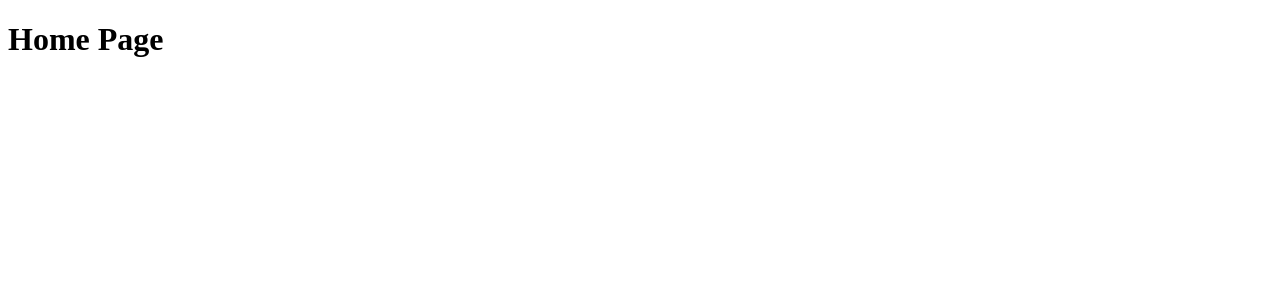
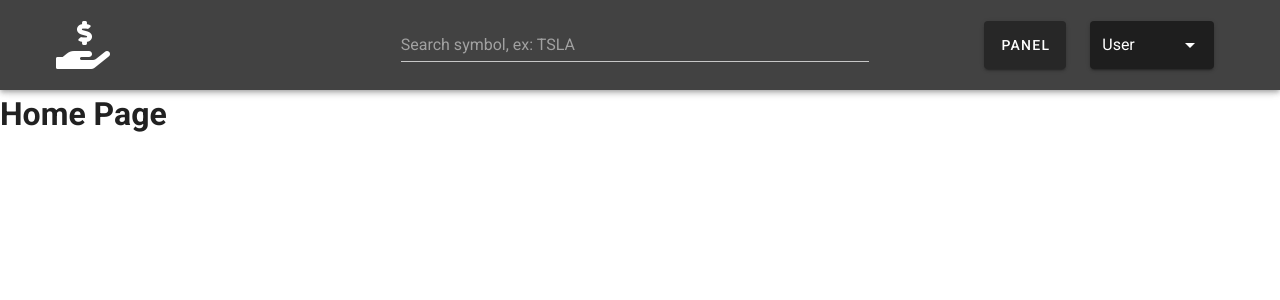
Before and after one commit to taskiranumut/stock-market-app-vue2, a Vue app: page / in a window 1280 px wide. Shown: the top 300 px of the page. Built offline with nearby package versions, Linux system fonts and the light colour scheme.

Commit message:
add AppHeader component

```diff
--- a/public/index.html
+++ b/public/index.html
@@ -1,17 +1,27 @@
 <!DOCTYPE html>
-<html lang="">
+<html lang="en">
+
 <head>
   <meta charset="utf-8">
   <meta http-equiv="X-UA-Compatible" content="IE=edge">
   <meta name="viewport" content="width=device-width,initial-scale=1.0">
   <link rel="icon" href="<%= BASE_URL %>favicon.ico">
-    <title><%= htmlWebpackPlugin.options.title %></title>
+  <title>
+    <%= htmlWebpackPlugin.options.title %>
+  </title>
+  <link rel="stylesheet" href="https://fonts.googleapis.com/css?family=Roboto:100,300,400,500,700,900">
+  <link rel="stylesheet" href="https://cdn.jsdelivr.net/npm/@mdi/font@latest/css/materialdesignicons.min.css">
+  <link rel="stylesheet" href="https://use.fontawesome.com/releases/v5.15.4/css/all.css"
+    integrity="sha384-DyZ88mC6Up2uqS4h/KRgHuoeGwBcD4Ng9SiP4dIRy0EXTlnuz47vAwmeGwVChigm" crossorigin="anonymous">
 </head>
+
 <body>
   <noscript>
-      <strong>We're sorry but <%= htmlWebpackPlugin.options.title %> doesn't work properly without JavaScript enabled. Please enable it to continue.</strong>
+    <strong>We're sorry but <%= htmlWebpackPlugin.options.title %> doesn't work properly without JavaScript enabled.
+        Please enable it to continue.</strong>
   </noscript>
   <div id="app"></div>
   <!-- built files will be auto injected -->
 </body>
+
 </html>
--- a/src/App.vue
+++ b/src/App.vue
@@ -1,5 +1,19 @@
+<script>
+import AppHeader from "@/components/AppHeader.vue";
+
+export default {
+  name: "App",
+  components: {
+    AppHeader,
+  },
+};
+</script>
+
 <template>
-  <div>
-    <router-view />
-  </div>
+  <v-app>
+    <AppHeader />
+    <v-main>
+      <router-view />
+    </v-main>
+  </v-app>
 </template>
--- a/src/assets/main.css
+++ b/src/assets/main.css
@@ -0,0 +1,5 @@
+* {
+  margin: 0;
+  padding: 0;
+  box-sizing: border-box;
+}
--- /dev/null
+++ b/src/components/AppHeader.vue
@@ -0,0 +1,60 @@
+<script>
+export default {
+  name: "AppHeader",
+  data() {
+    return {
+      selectedValue: "User",
+      selectItems: ["User", "Admin"],
+    };
+  },
+};
+</script>
+
+<template>
+  <div>
+    <v-app-bar app dark color="secondary" height="90" class="header-container">
+      <v-row class="justify-center align-center">
+        <v-col sm="3">
+          <i class="fas fa-hand-holding-usd fa-3x"></i>
+        </v-col>
+        <v-col sm="6">
+          <v-row class="justify-center">
+            <v-col sm="10">
+              <v-form>
+                <v-text-field
+                  v-model="value"
+                  placeholder="Search symbol, ex: TSLA"
+                  hide-details
+                ></v-text-field>
+              </v-form>
+            </v-col>
+          </v-row>
+        </v-col>
+        <v-col sm="3">
+          <v-row>
+            <v-col sm="6" class="d-flex justify-end align-center">
+              <v-btn height="48">Panel</v-btn>
+            </v-col>
+            <v-col sm="6">
+              <v-select
+                v-model="selectedValue"
+                :items="selectItems"
+                label="Solo field"
+                solo
+                height="48"
+                hide-details
+              >
+              </v-select>
+            </v-col>
+          </v-row>
+        </v-col>
+      </v-row>
+    </v-app-bar>
+  </div>
+</template>
+<style scoped>
+.header-container {
+  padding-left: 40px;
+  padding-right: 50px;
+}
+</style>
--- a/src/main.js
+++ b/src/main.js
@@ -1,12 +1,15 @@
-import Vue from 'vue'
-import App from './App.vue'
-import router from './router'
-import store from './store'
+import Vue from "vue";
+import App from "./App.vue";
+import router from "./router";
+import store from "./store";
+import "@/assets/main.css";
+import vuetify from './plugins/vuetify'
 
-Vue.config.productionTip = false
+Vue.config.productionTip = false;
 
 new Vue({
   router,
   store,
-  render: h => h(App)
-}).$mount('#app')
+  vuetify,
+  render: (h) => h(App)
+}).$mount("#app");
--- /dev/null
+++ b/src/plugins/vuetify.js
@@ -0,0 +1,7 @@
+import Vue from 'vue';
+import Vuetify from 'vuetify/lib/framework';
+
+Vue.use(Vuetify);
+
+export default new Vuetify({
+});
--- /dev/null
+++ b/vue.config.js
@@ -0,0 +1,5 @@
+module.exports = {
+  transpileDependencies: [
+    'vuetify'
+  ]
+}
```
Also changed, not shown: package.json (+7 -1 lines), 1 other file (tests, documents, lock files or other folders). Lines whose indentation alone changed are shown as unchanged.
